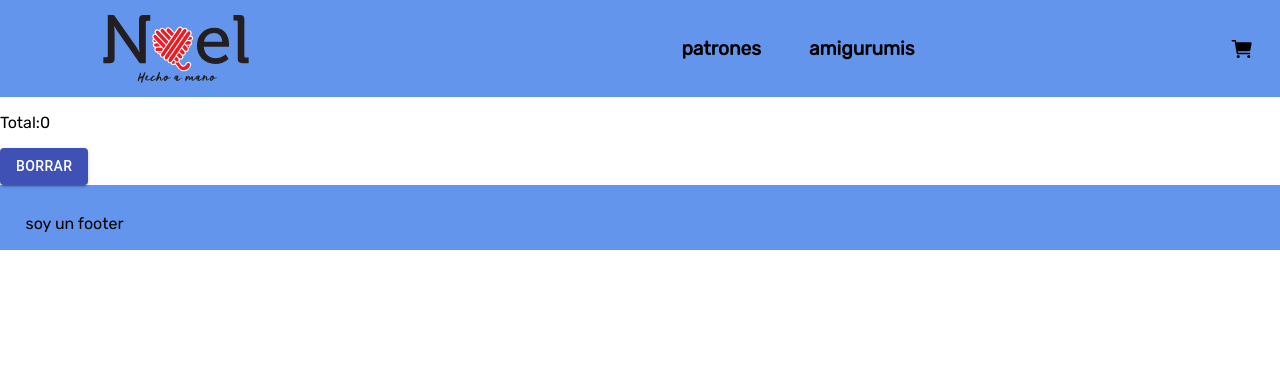
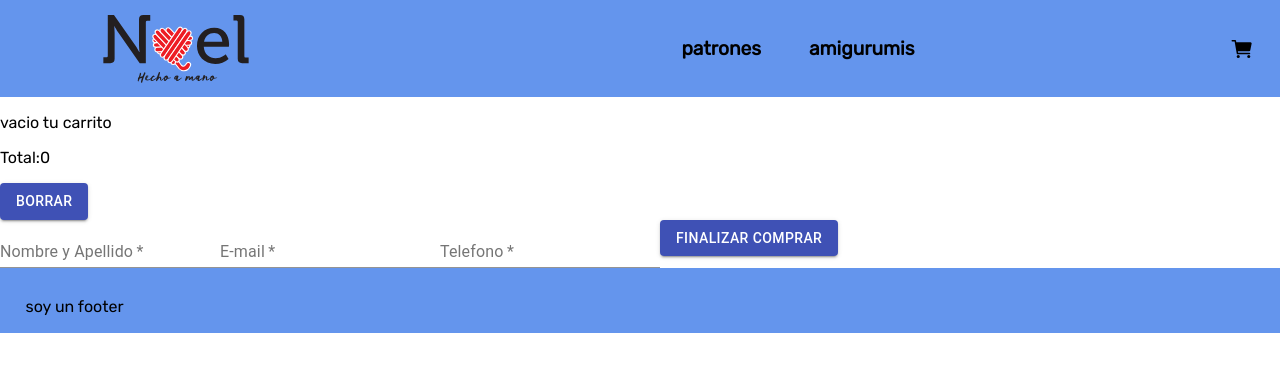
Before and after one commit to serphico/reactCoderhouse, a React (Create React App) app in the folder mundo-amigurumi/: page /cart in a window 1280 px wide. Shown: the top 372 px of the page. Built offline with nearby package versions, Linux system fonts and the light colour scheme; no server answers; the database is empty.

Commit message:
desafio firebase II

```diff
--- a/mundo-amigurumi/src/api/conection.js
+++ b/mundo-amigurumi/src/api/conection.js
@@ -1,14 +1,13 @@
 import firebase from "firebase/app";
 import "firebase/firestore";
 
-
 const firebaseConfig = {
-    apiKey: "AIzaSyDwuCLb4bi3_NflDJr1PnnjHl8ShEkaRkM",
-    authDomain: "mundo-amigurumi-c95c8.firebaseapp.com",
-    projectId: "mundo-amigurumi-c95c8",
-    storageBucket: "mundo-amigurumi-c95c8.appspot.com",
-    messagingSenderId: "64408539472",
-    appId: "1:64408539472:web:77d3da014189535ebb1c55"
+     apiKey: process.env.REACT_APP_APIKEY,
+     authDomain: process.env.REACT_APP_authDomain,
+     projectId: process.env.REACT_APP_projectId,
+     storageBucket: process.env.REACT_APP_storageBucket,
+     messagingSenderId: process.env.REACT_APP_messagingSenderId,
+     appId: process.env.REACT_APP_appId
 }
 
 const instanceApp = firebase.initializeApp(firebaseConfig);
--- a/mundo-amigurumi/src/ui/layout/CartContext.js
+++ b/mundo-amigurumi/src/ui/layout/CartContext.js
@@ -1,13 +1,25 @@
 import React, {useState, createContext} from 'react'
+import firebase from "firebase/app";
+import "firebase/firestore";
+import {firestoreExport} from '../../api/conection'
+
 
 export const CartContextInit = createContext()
 
-const {Provider, Consumer} = CartContextInit
+const {Provider} = CartContextInit
 
 
 export function CartContextPrivider( {children}) {
 
     const[allCart, setAllCart] = useState([])
+    const [nameForm, setNameForm] = useState()
+    const [phoneForm, setPhoneForm] = useState()
+    const [emailForm, setEmailForm] = useState()
+
+    const [orderId, setOrderId] = useState()
+
+    console.log(orderId)
+
 
     const cartLength = () => {
         return allCart.reduce((acumulator, valueItems)=>{return acumulator + valueItems.cant},0)
@@ -41,7 +53,7 @@ export function CartContextPrivider( {children}) {
 
     const removeItem = (itemId) => {
         //REMOVER ITEM POR ID
-        let itemIdRemove = allCart.filter((itemIdRemove) => itemIdRemove.prod.id != itemId)
+        let itemIdRemove = allCart.filter((itemIdRemove) => itemIdRemove.prod.id !== itemId)
         setAllCart(itemIdRemove);
 
     }
@@ -51,8 +63,25 @@ export function CartContextPrivider( {children}) {
     }
 
 
+    const buyItem = (itemId, itemPrice, itemQuantity, TotalPrice) => {
+
+        const db = firestoreExport()
+        const orders = db.collection("orders")
+        const newOrder = {
+            buyer: {nameForm, phoneForm, emailForm},
+            items: [{itemId, itemPrice, itemQuantity}], date: firebase.firestore.Timestamp.fromDate(new Date()),TotalPrice}
+
+        orders.add(newOrder).then(({id}) => {
+            setOrderId(id)
+        }).catch((err)=>{
+            console.log(err)
+        })
+
+    }
+
+
     return (
-        <Provider value={{allCart, setAllCart, cartLength, cartPrice, addCart, removeCart,removeItem}}>
+        <Provider value={{allCart, setAllCart, cartLength, cartPrice, addCart, removeCart,removeItem,buyItem,setNameForm, setPhoneForm, setEmailForm}}>
 
             {children}
 
--- /dev/null
+++ b/mundo-amigurumi/src/ui/pages/BuyForm/BuyForm.js
@@ -0,0 +1,22 @@
+import React from 'react'
+import Button from '@material-ui/core/Button'
+import { TextField  } from '@material-ui/core';
+
+const BuyForm = ({addBuy,nameInfo,phoneInfo,emailInfo}) => {
+
+
+
+    return (
+        <>
+        <form>
+        <TextField id="standard-basic" label="Nombre y Apellido" required onChange={nameInfo}/>
+        <TextField id="standard-basic" label="E-mail" required onChange={emailInfo}/>
+        <TextField id="standard-basic" label="Telefono" type="number" required onChange={phoneInfo}/>
+        <Button  variant="contained" color="primary" onClick={addBuy}> Finalizar Comprar</Button>
+        </form>
+
+        </>
+    )
+}
+
+export default BuyForm
--- a/mundo-amigurumi/src/ui/pages/Cart/Cart.js
+++ b/mundo-amigurumi/src/ui/pages/Cart/Cart.js
@@ -1,17 +1,46 @@
-import React, {useContext} from 'react'
+import React, {useState,useEffect, useContext} from 'react'
 import Button from '@material-ui/core/Button'
-
+import BuyForm from '../BuyForm/BuyForm'
+import firebase from "firebase/app";
+import "firebase/firestore";
 import {CartContextInit} from '../../layout/CartContext'
 import './cart.scss'
 
 function Cart() {
 
-    const {allCart, cartPrice, removeCart,removeItem} = useContext(CartContextInit)
+    const {allCart, cartPrice, removeCart,removeItem,buyItem,setNameForm, setPhoneForm, setEmailForm} = useContext(CartContextInit)
+
+
+
+    const nameInfo = (e) => {
+        const info = e.target.value
+        setNameForm(info)
+    }
+
+    const phoneInfo = (e) => {
+        const info = e.target.value
+        setPhoneForm(info)
+    }
+
+    const emailInfo = (e) => {
+        const info = e.target.value
+        setEmailForm(info)
+    }
+
+
+    const addBuy = () => {
+
+        allCart.map((res)=>{
+            buyItem(res.prod.id,res.prod.price, res.cant, cartPrice())
+
+        })
+
+    }
 
 
     return (
         <>
-               {
+               {allCart.length === 0 ?  <> <p> vacio tu carrito</p></> :
                  allCart.map((e)=>{
 
                     const addId =()=>{
@@ -19,22 +48,27 @@ function Cart() {
                     }
 
                     return(
-                        <div id="CartItemContainer">
+                        <>
+                            <div key={e.prod.id} id="CartItemContainer">
                                 <img src={e.prod.pictureUrl} alt="imagen de producto"/>
                                 <h3>{e.prod.title}</h3>
                                 <span>{e.prod.price}</span>
                                 <p>cantidad: {e.cant}</p>
                                 <Button variant="contained" color="primary" onClick={addId}>Quitar</Button>
                             </div>
+
+
+
+
+                        </>
                     )
                  })
                }
-
                                            <div>
                                 <p>Total:{cartPrice()}</p>
                             </div>
-
-                        <Button variant="contained" color="primary" onClick={removeCart}>borrar</Button>
+                            <Button  variant="contained" color="primary" onClick={removeCart}>borrar</Button>
+                            <BuyForm key='buyFormComponent'  nameInfo={nameInfo} emailInfo={emailInfo} phoneInfo={phoneInfo} addBuy={addBuy}/>
         </>
     )
 }
--- a/mundo-amigurumi/src/ui/pages/ItemDetailContainer/ItemDetailContainer.js
+++ b/mundo-amigurumi/src/ui/pages/ItemDetailContainer/ItemDetailContainer.js
@@ -21,11 +21,10 @@ const ItemDeteailContainer = () =>{
             {itemDb.length === 0 ?  <p>loading</p>
 
             : itemDb.map((itemDb)=>{
-                    console.log(itemDb)
-                    console.log(detailId)
                 return(
                     itemDb.id === detailId ?
                         <ItemDetail
+                            key={itemDb.id}
                             itemDetail = {itemDb}
                             initial={initial}
                         /> : null
```
Also changed, not shown: mundo-amigurumi/public/data/item.json (deleted, +0 -14 lines), mundo-amigurumi/public/data/itemDetail.json (deleted, +0 -16 lines), mundo-amigurumi/src/ui/pages/BuyForm/BuyForm.scss (added), 1 other file (tests, documents, lock files or other folders). Lines whose indentation alone changed are shown as unchanged.
